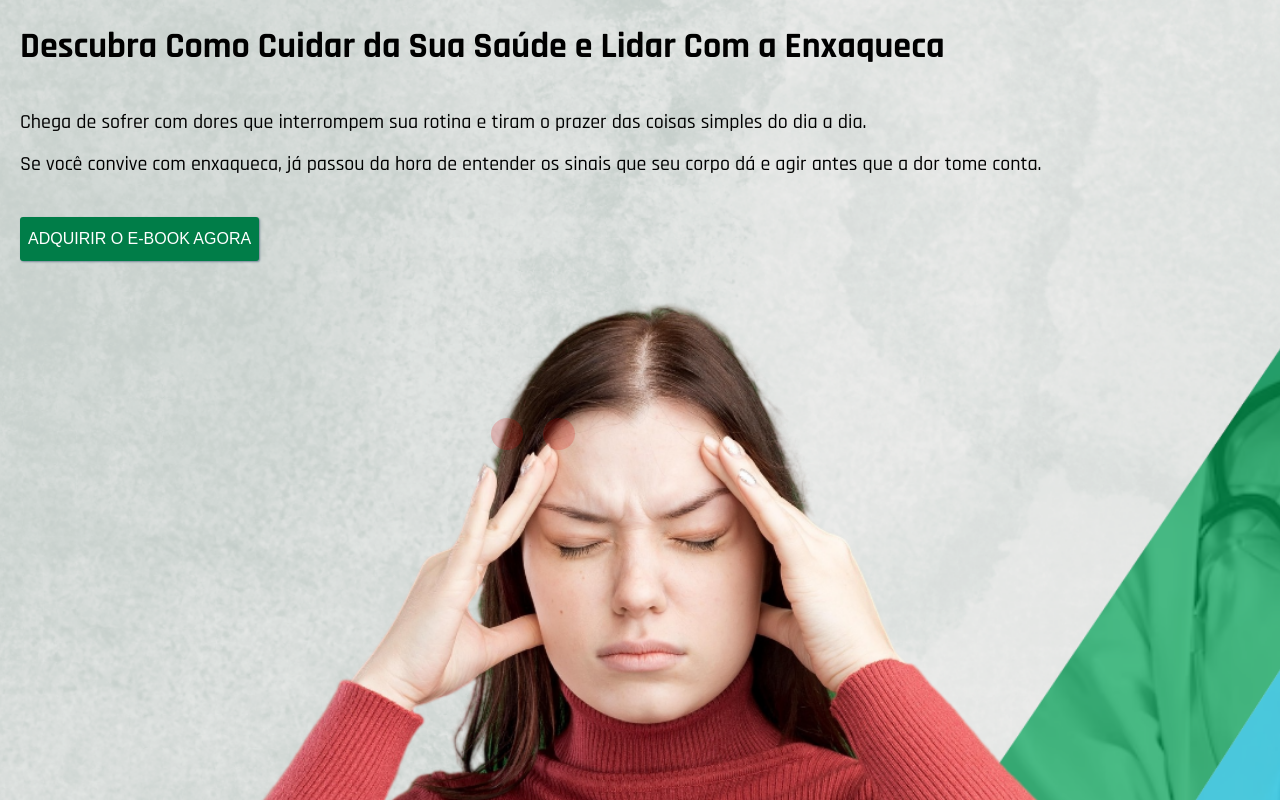
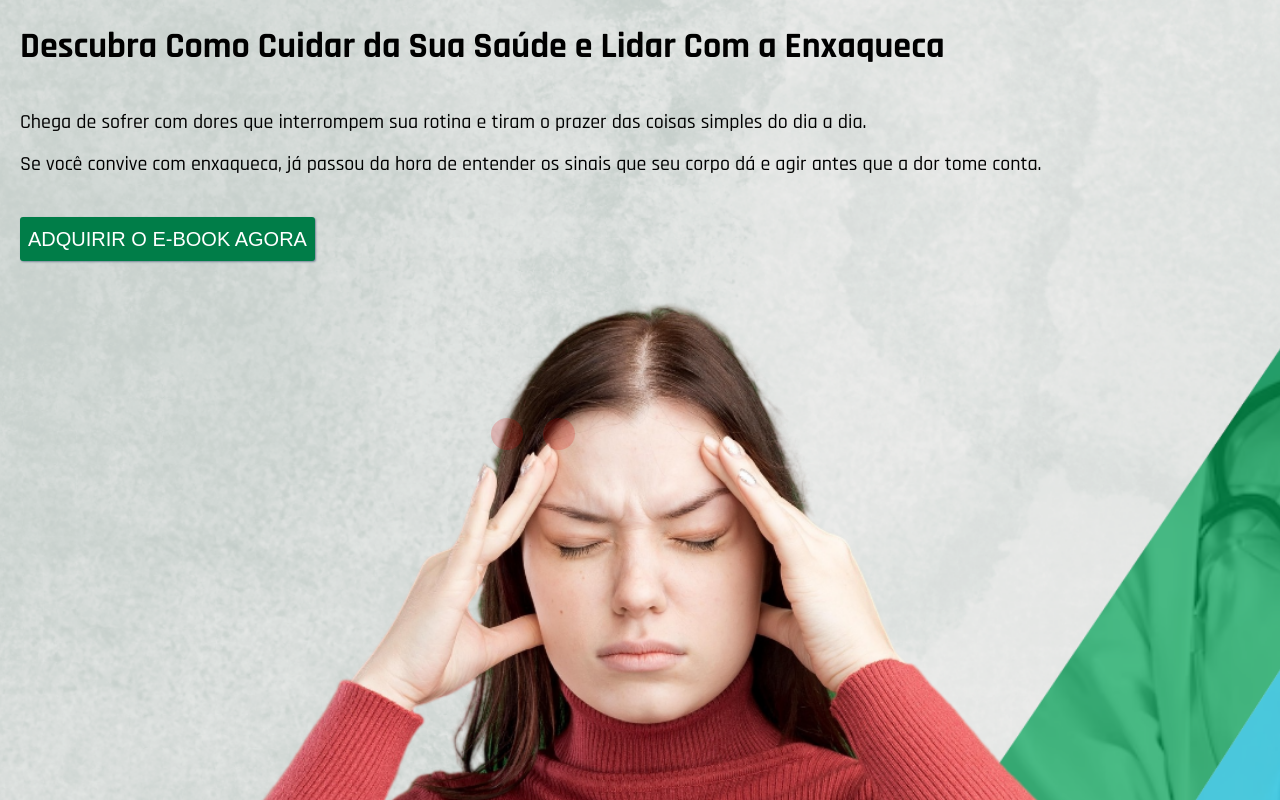
Before and after one commit to LucasCosta0117/landing-page-enxaqueca, a Vue app: page / in a window 1280 px wide. Shown: the top 800 px of the page. Built offline with nearby package versions, Linux system fonts and the light colour scheme.

Commit message:
refactor: redesenhado componente do botão de venda do ebook

```diff
--- a/src/components/SallButton.vue
+++ b/src/components/SallButton.vue
@@ -1,7 +1,12 @@
 <template>
-    <a :href="seleUrl">
-        <input type="button" class="btn-input" :value="btnTextValue" />
-    </a>
+    <div class="sall-btn-container">
+        <a :href="seleUrl">
+            <input type="button" class="btn-input" :value="btnTextValue" />
+        </a>
+        <a :href="seleUrl">
+            <font-awesome-icon icon="fa-solid fa-download" bounce />
+        </a>
+    </div>
 </template>
 
 <script>
@@ -45,6 +50,12 @@ export default {
 </script>
 
 <style scoped>
+.sall-btn-container {
+    display: flex;
+    gap: 1rem;
+    justify-content: start;
+    align-items: center;
+}
 .btn-input {
     background: v-bind(btnBgColor);
     color: v-bind(btnTextColor);
@@ -62,6 +73,12 @@ export default {
     box-shadow: none;
     cursor: pointer;
 }
+.fa-bounce {
+    /* display: none; */
+    font-size: 2rem;
+    color: v-bind(btnBgColor);
+  animation-duration: 2.5s;
+}
 
 /** Responsividade para telas até 768px (Tabletes) */
 @media(min-width: 481px) and (max-width: 768px) {
@@ -69,4 +86,32 @@ export default {
     font-size: 1.25rem;
   }
 }
+
+/** Responsividade para telas até 1024px (Notebooks/telas HD) */
+@media(min-width: 769px) and (max-width: 1024px) {
+  .btn-input {
+    font-size: 1.25rem;
+  }
+}
+
+/** Responsividade para telas até 1366px (Notebooks/telas HD+) */
+@media(min-width: 1025px) and (max-width: 1366px) {
+  .btn-input {
+    font-size: 1.25rem;
+  }
+}
+
+/** Responsividade para telas até 1920px (Notebooks/telas FHD) */
+@media(min-width: 1367px) and (max-width: 1920px) {
+  .btn-input {
+    font-size: 1.5rem;
+  }
+}
+
+/** Responsividade para telas maiores que 1920px (Notebooks/telas FHD+) */
+@media(min-width: 1921px) {
+  .btn-input {
+    font-size: 1.5rem;
+  }
+}
 </style>
```
